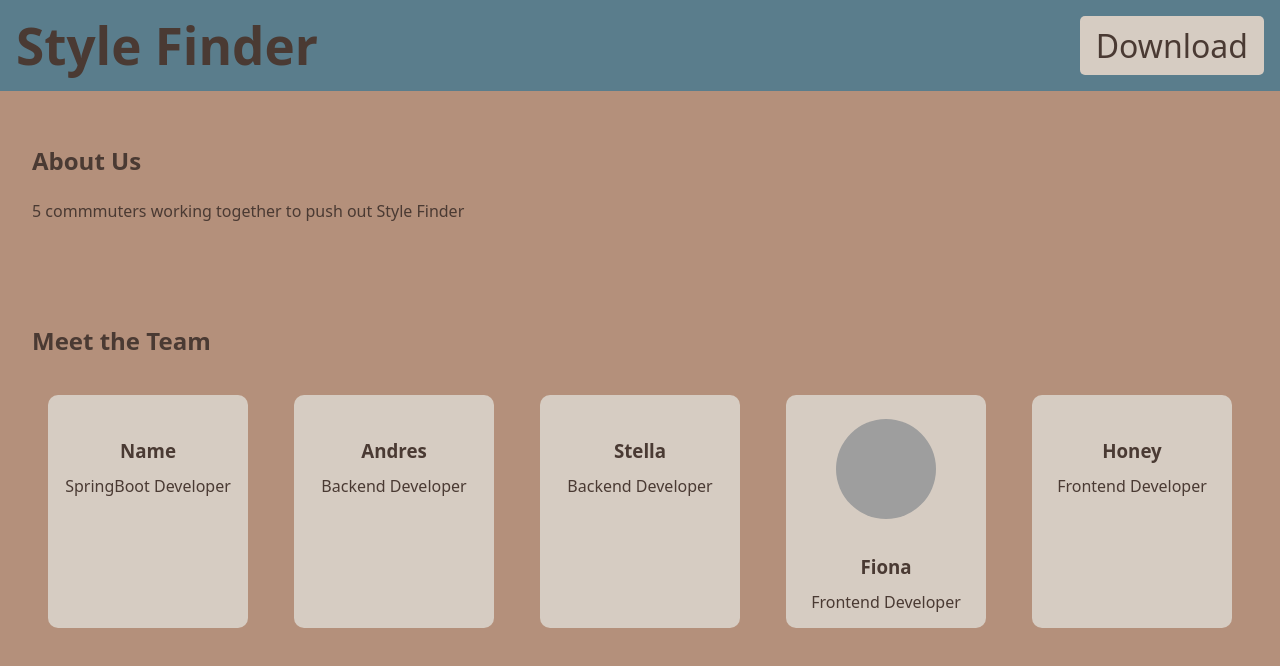
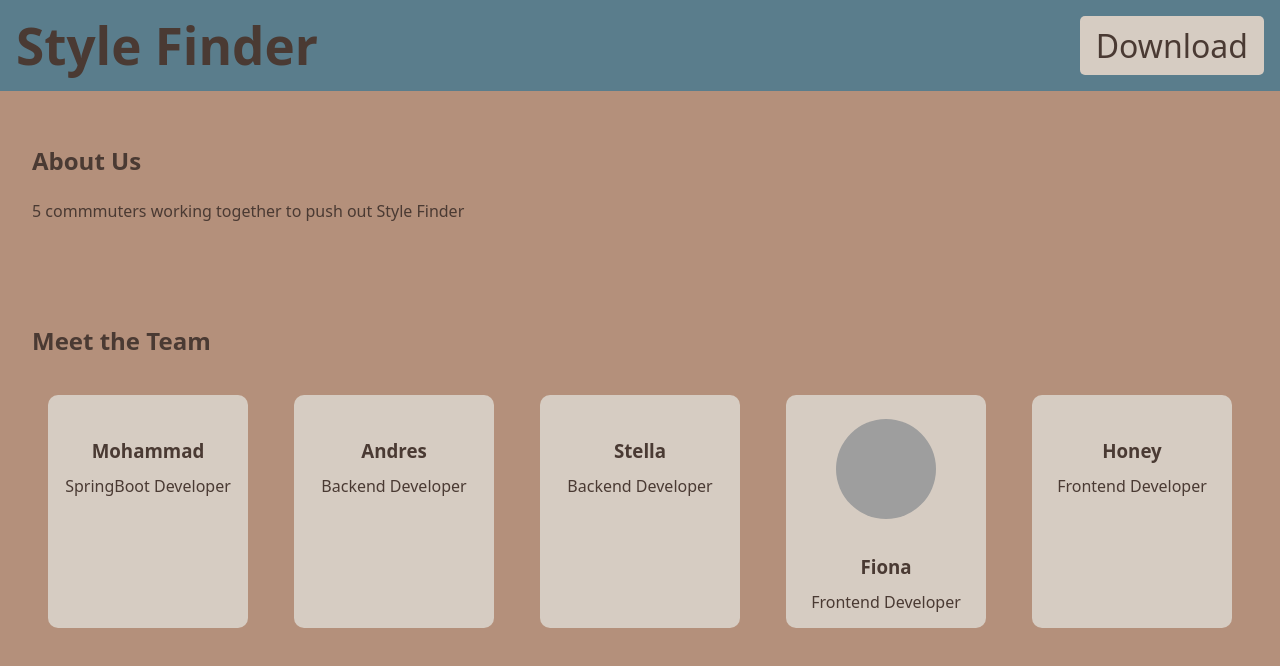
Before and after one commit to ACZG3018/StyleFinder-Website, a React (Vite) app: page / in a window 1280 px wide. Shown: the top 666 px of the page. Built offline with nearby package versions, Linux system fonts and the light colour scheme; grey boxes are pictures that could not be loaded.

Commit message:
Add Mohammad as a SpringBoot Developer

```diff
--- a/src/App.jsx
+++ b/src/App.jsx
@@ -3,7 +3,7 @@ import fionaImage from './assets/fiona.jpeg'
 
 function App() {
   const names = {
-    "Name": { role: "SpringBoot Developer", image: null },
+    "Mohammad": { role: "SpringBoot Developer", image: null },
     "Andres": { role: "Backend Developer", image: null },
     "Stella": { role: "Backend Developer", image: null },
     "Fiona": { role: "Frontend Developer", image: fionaImage },
```
